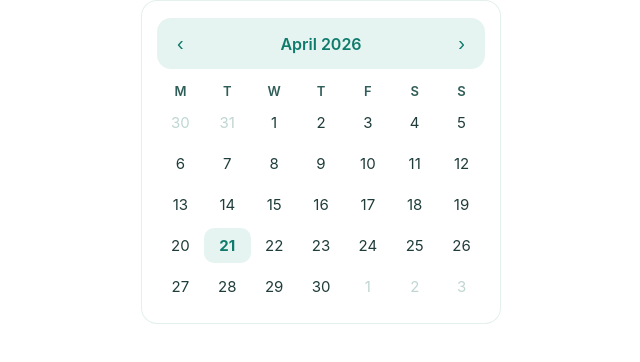
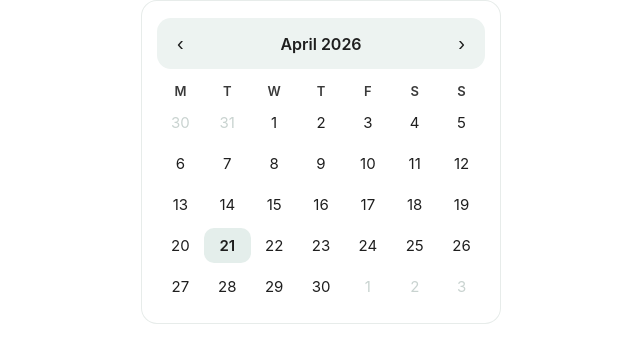
Before and after one commit to MiskaNotion/Green-Notion-Calendar, a plain HTML site: page index.html in a window 1280 px wide. Shown: the full height of the page, 319-959 px from the left. Drawn offline with Linux system fonts and the light colour scheme.

Commit message:
Update index.html

```diff
--- a/index.html
+++ b/index.html
@@ -25,7 +25,7 @@
     background: #ffffff;
     padding: 18px 16px 20px;
     border-radius: 16px;
-    box-shadow: inset 0 0 0 1px #E3F0ED; /* subtle green border */
+    box-shadow: inset 0 0 0 1px #E7ECEA; /* softer green-grey border */
     box-sizing: border-box;
   }
 
@@ -33,7 +33,7 @@
     display: flex;
     align-items: center;
     justify-content: space-between;
-    background: #E6F4F1; /* Notion green background */
+    background: #EDF3F1; /* Notion-like soft green */
     padding: 10px 14px;
     border-radius: 14px;
     margin-bottom: 14px;
@@ -44,14 +44,14 @@
     border: none;
     font-size: 20px;
     cursor: pointer;
-    color: #0F7B6C; /* Notion green */
+    color: #1F1F1F;
     padding: 4px 6px;
   }
 
   .month-year {
     font-size: 16px;
     font-weight: 600;
-    color: #0F7B6C; /* Notion green */
+    color: #1F1F1F;
   }
 
   .weekdays {
@@ -64,7 +64,7 @@
   .weekdays div {
     font-size: 13px;
     font-weight: 600;
-    color: #2F5D57; /* muted green text */
+    color: #3A3A3A;
   }
 
   .days {
@@ -81,17 +81,17 @@
   }
 
   .current {
-    color: #1F3D3A; /* darker green-neutral */
+    color: #1F1F1F;
   }
 
   .muted {
-    color: #BFD6D2; /* soft green-grey */
+    color: #C9D3D0; /* soft muted green-grey */
   }
 
   .today {
-    background: #E6F4F1; /* same as header */
-    color: #0F7B6C;
-    font-weight: 700;
+    background: #E4EEEB; /* subtle highlight */
+    color: #1F1F1F;
+    font-weight: 600;
   }
 </style>
 </head>
```
